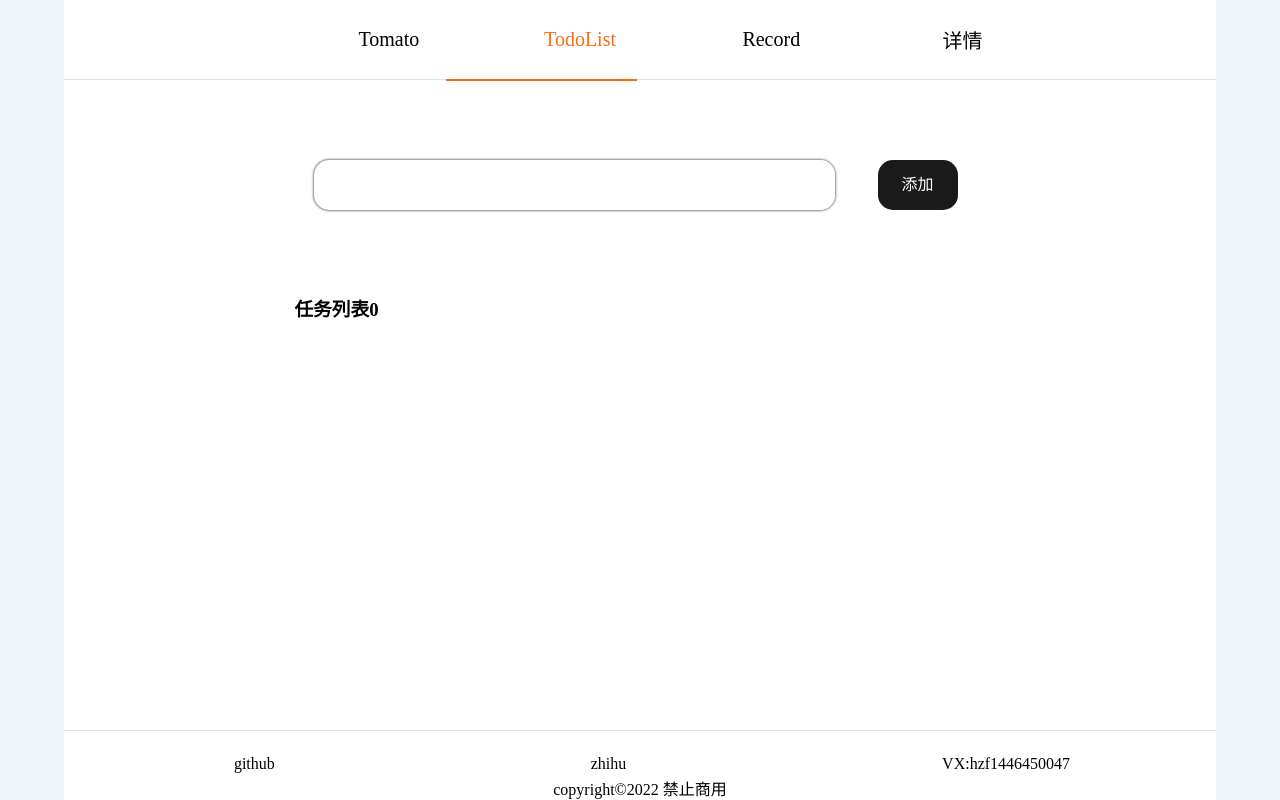
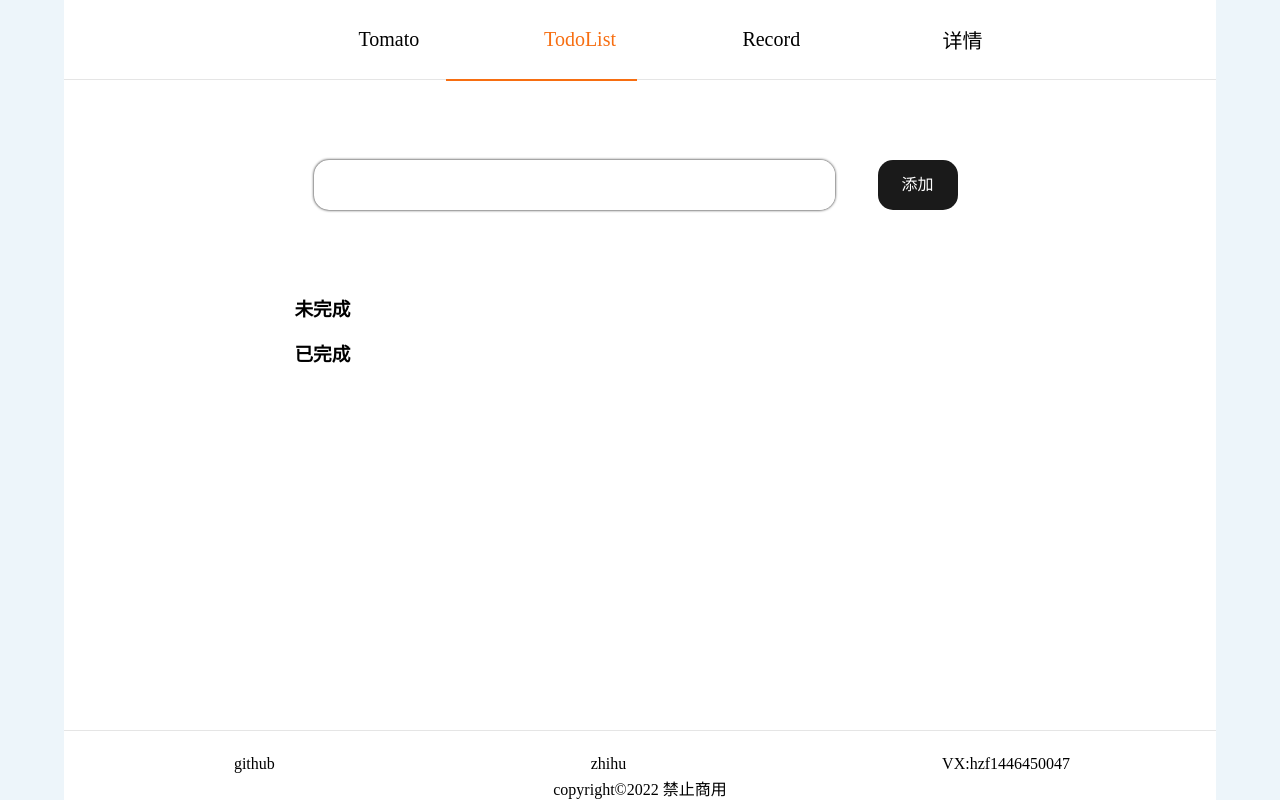
Before and after one commit to 1446450047/Tomato-ToDo, a React (Create React App) app: page /todoList in a window 1280 px wide. Built offline with nearby package versions, Linux system fonts and the light colour scheme.

Commit message:
添加task分组

```diff
--- a/src/components/List.jsx
+++ b/src/components/List.jsx
@@ -6,12 +6,12 @@ import {Task} from "./Task";
 export default function List({lists}) {
     const [tasks,setTasks] = useState(lists)
     const taskIWrapper = React.createRef()
-    const [undoCount,setUndoCount] = useState(0)
     useEffect(()=>{
         if(tasks.length!==0){
             let taskCount = taskIWrapper.current.children.length
+            console.log(taskIWrapper.current.children);
             for(let i = 1; i < taskCount;i++){
-                taskIWrapper.current.children[i].style.boxShadow = `0 0 5px ${randomColor()}`
+                if(taskIWrapper.current.children[i].nodeName === "DIV") taskIWrapper.current.children[i].style.boxShadow = `0 0 5px ${randomColor()}`
             }
         }
     })
@@ -31,8 +31,17 @@ export default function List({lists}) {
     },[lists])
     return (
         <ListWrapper ref={taskIWrapper}>
-            <h3>任务列表{undoCount}</h3>
-            {tasks.map((item) =>
+            <h3>未完成</h3>
+            {tasks.filter((item)=>item.done === false).map((item) =>
+                <Task key={item.id}>
+                    <li
+                        className={item.done ? "finish" : "willDo"}>{item.content} ----- {item.id}<p>{item.createTime}</p>
+                    </li>
+                    <div id={item.id} onClick={toggleDone}>{item.done ? "again" : "finish"}</div>
+                </Task>
+            )}
+            <h3>已完成</h3>
+            {tasks.filter((item)=>item.done === true).map((item) =>
                 <Task key={item.id}>
                     <li
                         className={item.done ? "finish" : "willDo"}>{item.content} ----- {item.id}<p>{item.createTime}</p>
--- a/src/components/main/ToDoList.jsx
+++ b/src/components/main/ToDoList.jsx
@@ -11,9 +11,6 @@ function ToDoList() {
     useEffect(()=>{
         setTodoRecord(getTasks())
     },[id])
-    // useEffect(()=>{
-    //     console.log("hello");
-    // },[todoRecord])
     const addTaskHandle = function (){
         let content = taskInput.current.value
         if(content === ""){
```
